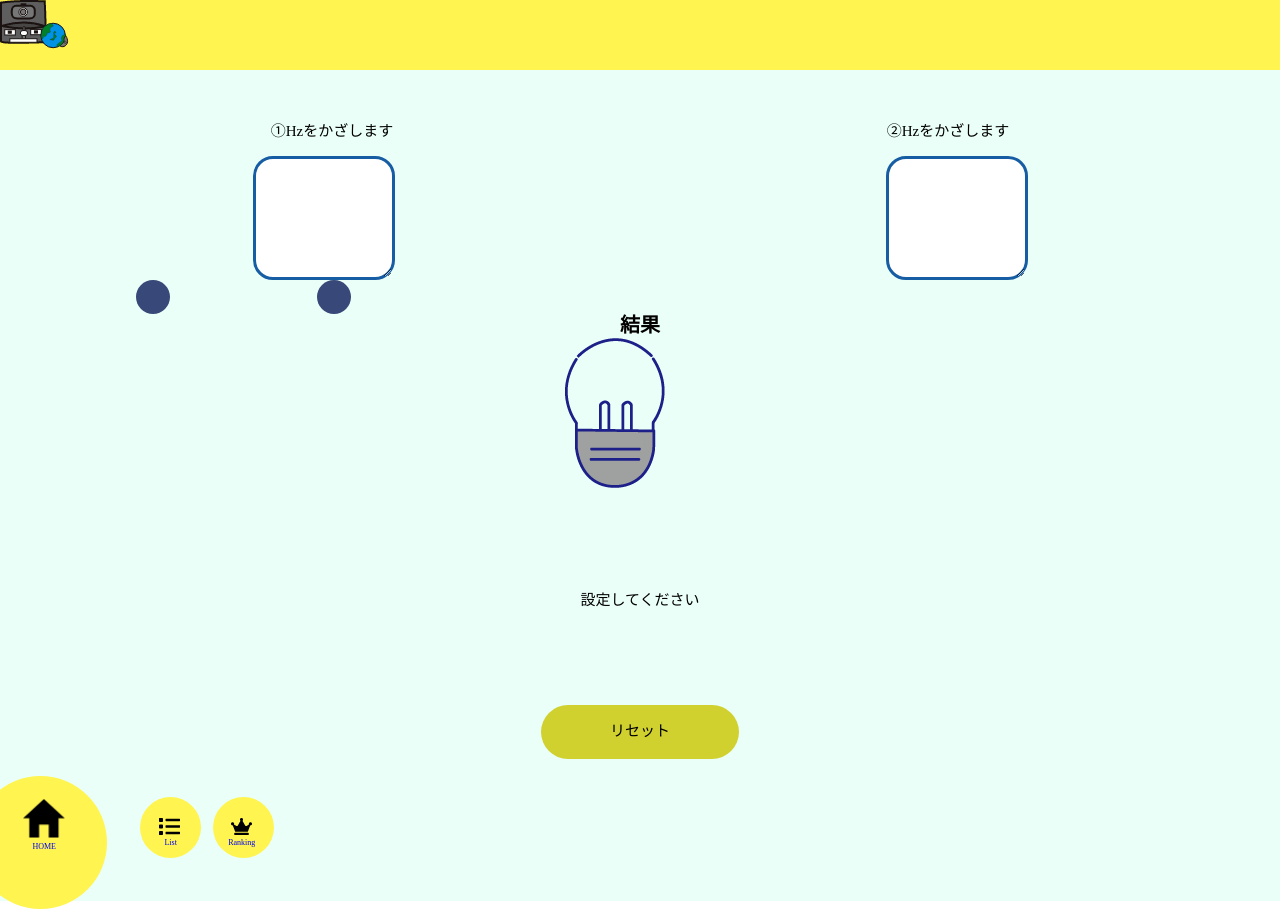
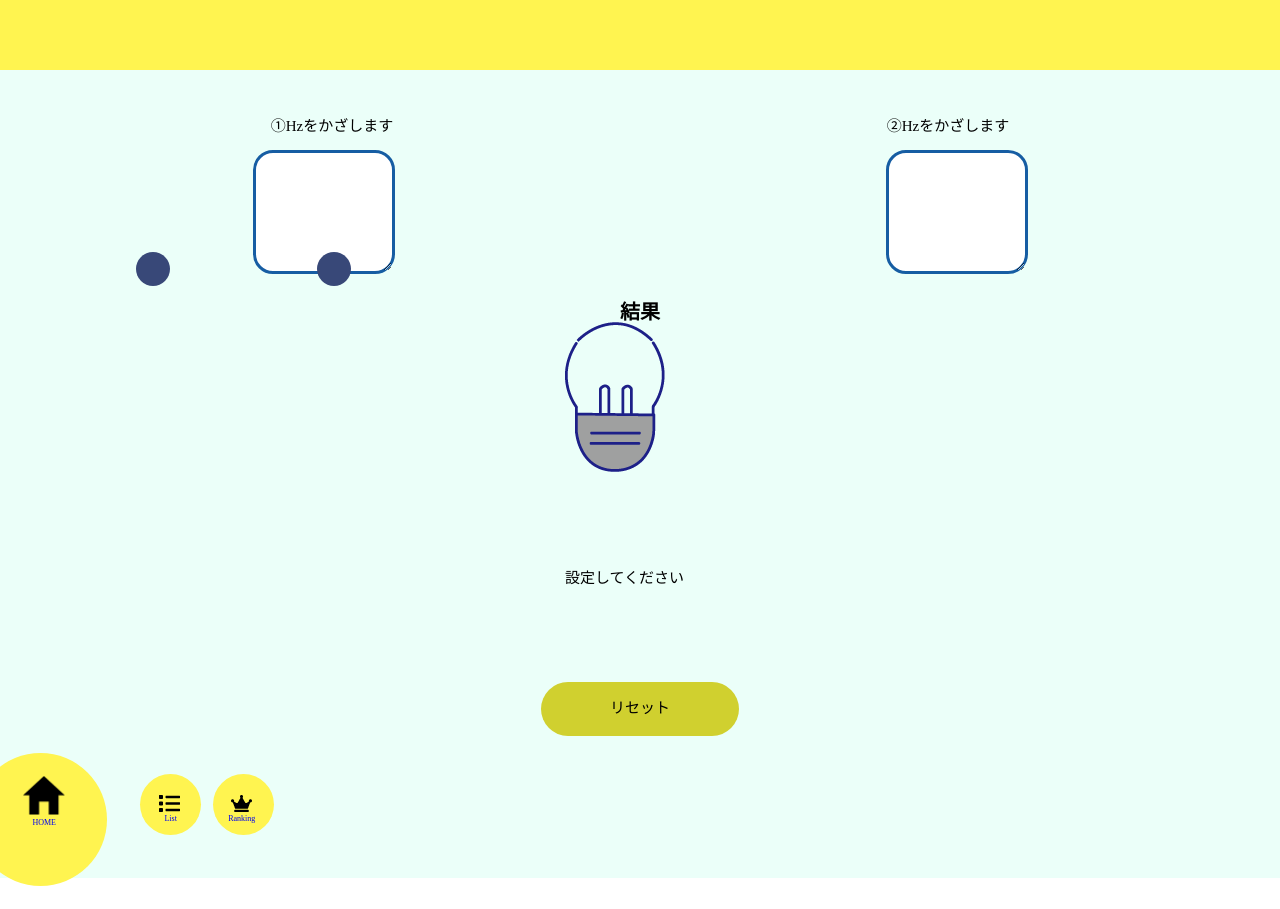
Before and after one commit to takasufs/-, a plain HTML site: page index.html in a window 1280 px wide. After the commit the page ends 886 px from the top, so only its background shows below. Drawn offline with nearby package versions, Linux system fonts and the light colour scheme; some packages are replaced by stand-ins of ours.

Commit message:
headerの修正　記録ページ追加
headerの修正
記録ページのjs、scssの追加

```diff
--- a/index.html
+++ b/index.html
@@ -13,7 +13,13 @@
 <body>
     <header class="header">
         <div class="header__inner">
-            <img src="/images/lp/icon_LP_header.png" alt="ビリビリチェッカー（仮）">
+            <nav class="header__nav">
+                <ul class="header__nav__gnav">
+                    <li class="header__nav__gnav__item"></li>
+                    <li class="header__nav__gnav__item"></li>
+                    <li class="header__nav__gnav__item"></li>
+                </ul>
+            </nav>
         </div>
     </header>
 
--- a/scss/_index.scss
+++ b/scss/_index.scss
@@ -53,7 +53,7 @@ body{
           position: absolute;
           display: inline-block;
           border-radius: 100%;
-          top: (280em/15);
+          top: (252em/15);
         }
 
         .upbtn01{
--- a/scss/base/_layout.scss
+++ b/scss/base/_layout.scss
@@ -1,3 +1,7 @@
+body{
+    line-height: 1;
+}
+
 .h1{
     font-size: 26px;
 }
--- a/scss/style.scss
+++ b/scss/style.scss
@@ -4,3 +4,5 @@
 @use "../scss/base/color";
 
 @use "../scss/index";
+
+@use "../scss/recordß";
```
Also changed, not shown: record/index.html (+34 -0 lines), css/style.css, css/style.min.css, js/record.js (added), scss/_record.scss (added).
